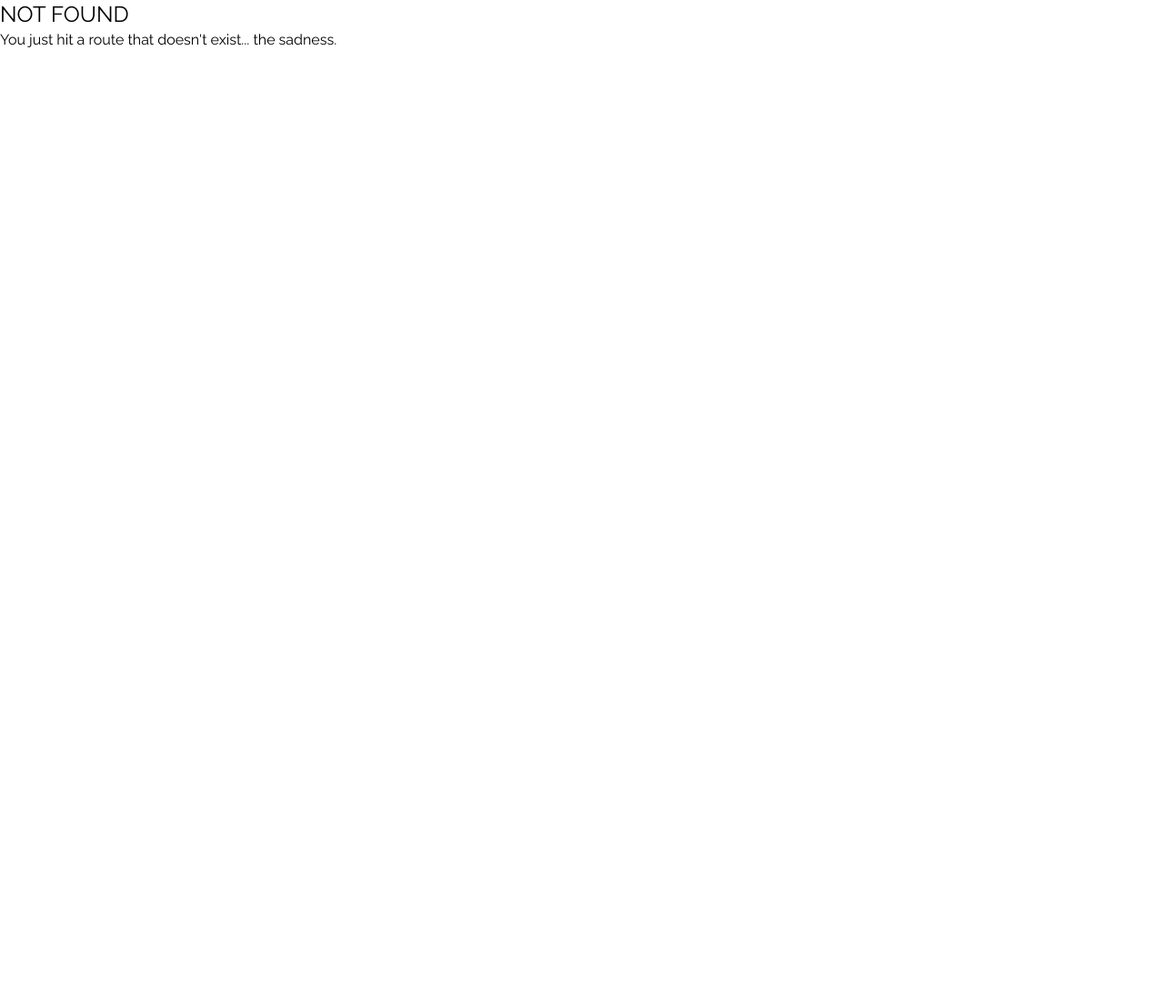
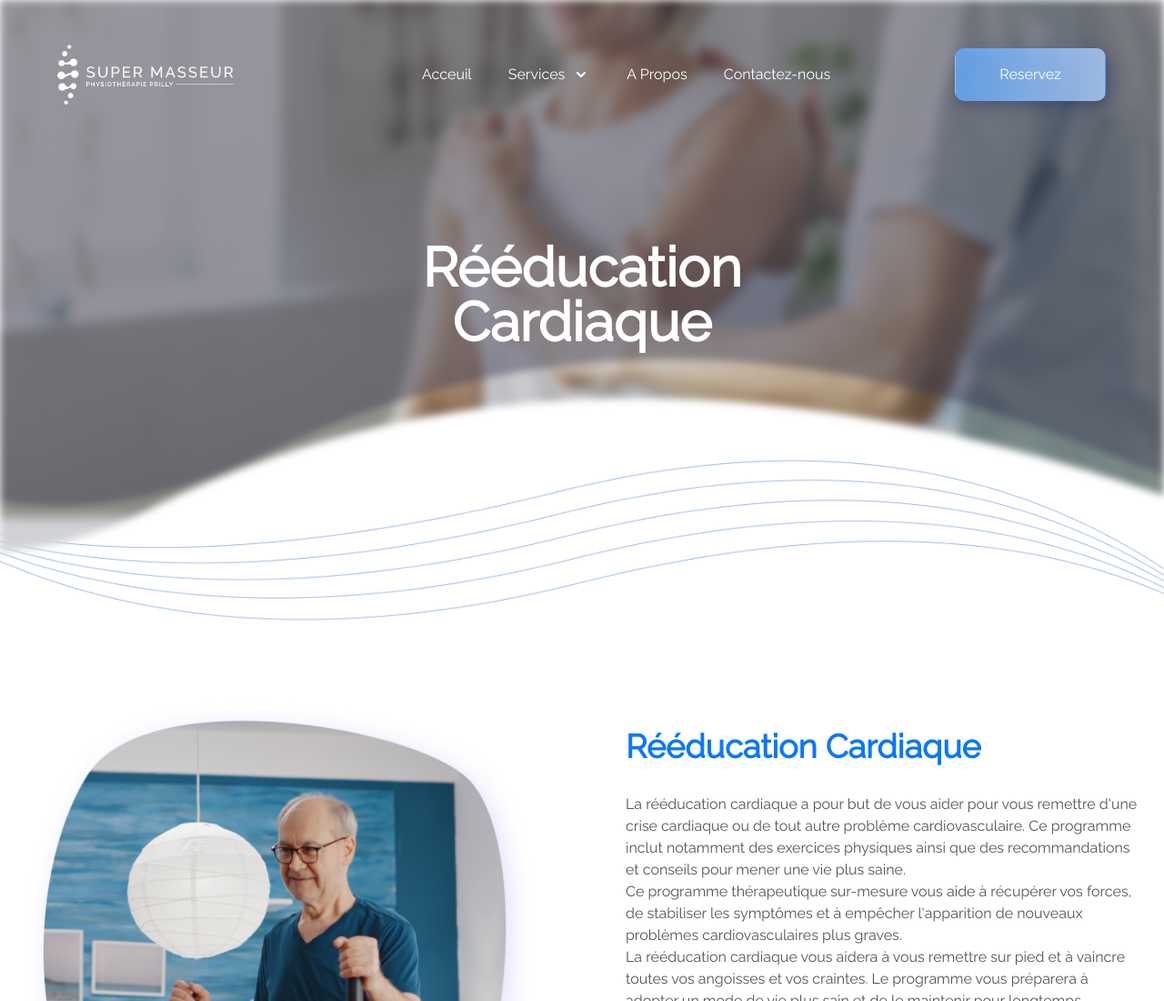
Before and after one commit to unixisking/therapy, a Gatsby site: page /reeducation-cardiaque in a window 1280 px wide. Before the commit this address had no page. Shown: the top 1100 px of the page at 91% size. Before the commit the page ends 800 px from the top, so only its background shows below. Built offline with nearby package versions, Linux system fonts and the light colour scheme; Gatsby itself is replaced by a stand-in of ours.

Commit message:
add reeducation-cardique page

```diff
--- a/src/components/Footer.tsx
+++ b/src/components/Footer.tsx
@@ -33,9 +33,9 @@ const navigation = {
     { name: "Physiothérapie", href: "/physiotherapie" },
     { name: "Traitement De La Douleur", href: "/traitement-douleurs" },
     { name: "Rééducation Sportive ", href: "/services" },
-    { name: "Rééducation Pré-chirurgicale ", href: "/services" },
-    { name: "Rééducation Post-chirurgicale", href: "/services" },
-    { name: "Rééducation cardiaque", href: "/services" },
+    { name: "Réhabilitation préopératoire", href: "/services" },
+    { name: "Réhabilitation postopératoire", href: "/services" },
+    { name: "Rééducation cardiaque", href: "/reeducation-cardiaque" },
   ],
   legal: [
     { name: "Chemin du viaduc 12, 1008 Prilly , Swisse", href: "/" },
--- a/src/components/Navigation.tsx
+++ b/src/components/Navigation.tsx
@@ -36,6 +36,13 @@ const solutions = [
     description:
       "Chez Super Masseur, notre physiothérapeute attaquera la source même de votre douleur au dos afin de vous procurer un traitement approprié et efficace.",
     href: "/traitement-douleurs",
+    icon: RiNumber3,
+  },
+  {
+    name: "Rééducation Cardiaque",
+    description:
+      "La rééducation cardiaque est destinée à tous les patients victimes de graves troubles cardiaques, tels qu'un infarctus du myocarde, une insuffisance cardiaque.",
+    href: "/reeducation-cardiaque",
     icon: RiNumber3,
   },
 ]
--- a/src/components/Section.tsx
+++ b/src/components/Section.tsx
@@ -15,7 +15,7 @@ interface ISection {
 
 export default function Section(props: ISection) {
   return (
-    <div className="mt-12 lg:mt-24">
+    <div className="relative mt-12 lg:mt-24">
       {props.isImageRight === true ? (
         <section className="lg:max-w-7xl px-4 lg:px-6 mx-auto">
           {props.headline && (
--- a/src/pages/physiotherapie.tsx
+++ b/src/pages/physiotherapie.tsx
@@ -6,7 +6,6 @@ import linesImg from "../assets/images/lines.png"
 
 import SecondaryCta from "../components/SecondaryCta"
 import Footer from "../components/Footer"
-import ContactSection from "../components/ContactSection"
 import Section from "../components/Section"
 import { StaticImage } from "gatsby-plugin-image"
 import ScheduleSecton from "../components/ScheduleForm"
@@ -57,6 +56,7 @@ const IndexPage = () => (
         className="absolute hidden lg:block lg:-bottom-72 w-full"
       />
     </div>
+    <div className="-mt-12 lg:-mt-24" />
     <Section
       isImageRight
       title="Physiothérapie"
--- /dev/null
+++ b/src/pages/reeducation-cardiaque.tsx
@@ -0,0 +1,98 @@
+import React from "react"
+import Navigation from "../components/Navigation"
+
+import HeaderImg from "../assets/images/services/physiotherapie/bg.png"
+import linesImg from "../assets/images/lines.png"
+
+import SecondaryCta from "../components/SecondaryCta"
+import Footer from "../components/Footer"
+import Section from "../components/Section"
+import { StaticImage } from "gatsby-plugin-image"
+import ScheduleSecton from "../components/ScheduleForm"
+import ServiceSpec from "../components/ServiceSpec"
+
+const spec = [
+  {
+    title: "Des exercices d'aérobic",
+    desc: "Afin d'améliorer la circulation sanguine, et de renforcer le cœur, le physiothérapeute vous propose des exercices d'aérobic qui sont particulièrement bénéfiques pour le cœur, car ils augmentent votre rythme cardiaque.",
+  },
+  {
+    title: "Exercices de renforcement musculaire",
+    desc: "Le renforcement musculaire à un rôle important à jouer dans votre processus de traitement et de rééducation cardiaque. Les exercices de renforcement permettent de diminuer la pression exercée sur votre cœur durant vos tâches courantes de tous les jours.",
+  },
+  {
+    title: "Les exercices d'échauffement et d'étirement",
+    desc: "Il s'agit ici d'exercices dits légers que les patients souffrant de problèmes cardiaques sévères pourront effectuer ou qui serviront à préparer leur corps à fournir un effort physique plus intensif. Parmi ces activités, figurent : activités visant à stimuler le rythme cardiaque et exercices d'étirement ciblés. Le but demeure le même, à savoir accroître le rythme cardiaque.",
+  },
+]
+
+const IndexPage = () => (
+  <div className="relative">
+    {/* <SEO title="Home" /> */}
+    <div className="relative h-screen">
+      <Navigation />
+      <img
+        placeholder="none"
+        id="bg-image"
+        src={HeaderImg}
+        alt=""
+        className="block absolute z-10 top-0 h-screen right-0 w-screen object-cover blur-sm"
+      />
+      <div className="absolute top-0 w-96 sm:w-auto mt-64 left-1/2 transform -translate-x-1/2 z-10 text-white text-center">
+        <h1 className="text-4xl lg:text-6xl font-bold lg:mt-2 text-white">
+          Rééducation Cardiaque
+        </h1>
+      </div>
+      <img
+        src={linesImg}
+        className="absolute hidden lg:block lg:-bottom-72 w-full"
+      />
+    </div>
+    <div className="-mt-12 lg:-mt-24" />
+    <Section
+      isImageRight
+      title="Rééducation Cardiaque"
+      description="La rééducation cardiaque a pour but de vous aider pour vous remettre d'une crise cardiaque ou de tout autre problème cardiovasculaire. Ce programme inclut notamment des exercices physiques ainsi que des recommandations et conseils pour mener une vie plus saine.<br/>
+	 Ce programme thérapeutique sur-mesure vous aide à récupérer vos forces, de stabiliser les symptômes et à empêcher l'apparition de nouveaux problèmes cardiovasculaires plus graves.<br/>
+	 La rééducation cardiaque vous aidera à vous remettre sur pied et à vaincre toutes vos angoisses et vos craintes. Le programme vous préparera à adopter un mode de vie plus sain et de le maintenir pour longtemps.
+	 "
+      image={
+        <StaticImage
+          src="../assets/images/services/reeducation-cardiaque/reeducation-cardiaque.png"
+          placeholder="blurred"
+          alt="Rééducation Cardiaque"
+        />
+      }
+    />
+    <ServiceSpec
+      title="Quels types d'exercices vous seront proposés ? "
+      data={spec}
+    />
+    <Section
+      isImageRight
+      headline="À qui s'adresse la Rééducation Cardiaque ? "
+      description="La rééducation cardiaque est destinée à tous les patients victimes de graves troubles cardiaques, tels qu'un infarctus du myocarde, une insuffisance cardiaque. Elle est également prescrite aux personnes qui ont subi un acte chirurgical au niveau du cœur.<br/>
+	  La rééducation cardiaque s'adresse aussi aux personnes souffrant d’une arythmie et d’une angine de poitrine.
+	   Les personnes ayant subi des opérations comme : un pontage cardiaque, une greffe de cœur ou de poumon, une angioplastie ou autres sont conseillés de suivre un programme de rééducation cardiaque.<br/>
+	  Ce dernier a pour but de fortifier votre cœur et ainsi de vous sentir en parfaite santé."
+      image={
+        <StaticImage
+          src="../assets/images/services/reeducation-cardiaque/audience.png"
+          placeholder="blurred"
+          alt="Massage"
+        />
+      }
+    />
+    <ScheduleSecton />
+    <SecondaryCta />
+    <iframe
+      src="https://www.google.com/maps/embed?pb=!1m18!1m12!1m3!1d2003.1057689239028!2d6.600958848726108!3d46.52760210902785!2m3!1f0!2f0!3f0!3m2!1i1024!2i768!4f13.1!3m3!1m2!1s0x478c31c8a3f7ad0f%3A0x505904a541794d24!2sChem.%20du%20Viaduc%2012%2C%201008%20Prilly%2C%20Switzerland!5e0!3m2!1sen!2sdz!4v1645575533750!5m2!1sen!2sdz"
+      allowFullScreen={true}
+      loading="lazy"
+      className="w-screen h-[400px]"
+    ></iframe>
+    <Footer />
+  </div>
+)
+
+export default IndexPage
--- a/src/pages/traitement-douleurs.tsx
+++ b/src/pages/traitement-douleurs.tsx
@@ -52,6 +52,7 @@ const IndexPage = () => (
         className="absolute hidden lg:block lg:-bottom-72 w-full"
       />
     </div>
+    <div className="-mt-12 lg:-mt-24" />
     <Section
       isImageRight
       title="Traitement Douleurs"
```
Also changed, not shown: src/assets/images/services/reeducation-cardiaque/audience.png (added), src/assets/images/services/reeducation-cardiaque/reeducation-cardiaque.png (added).
